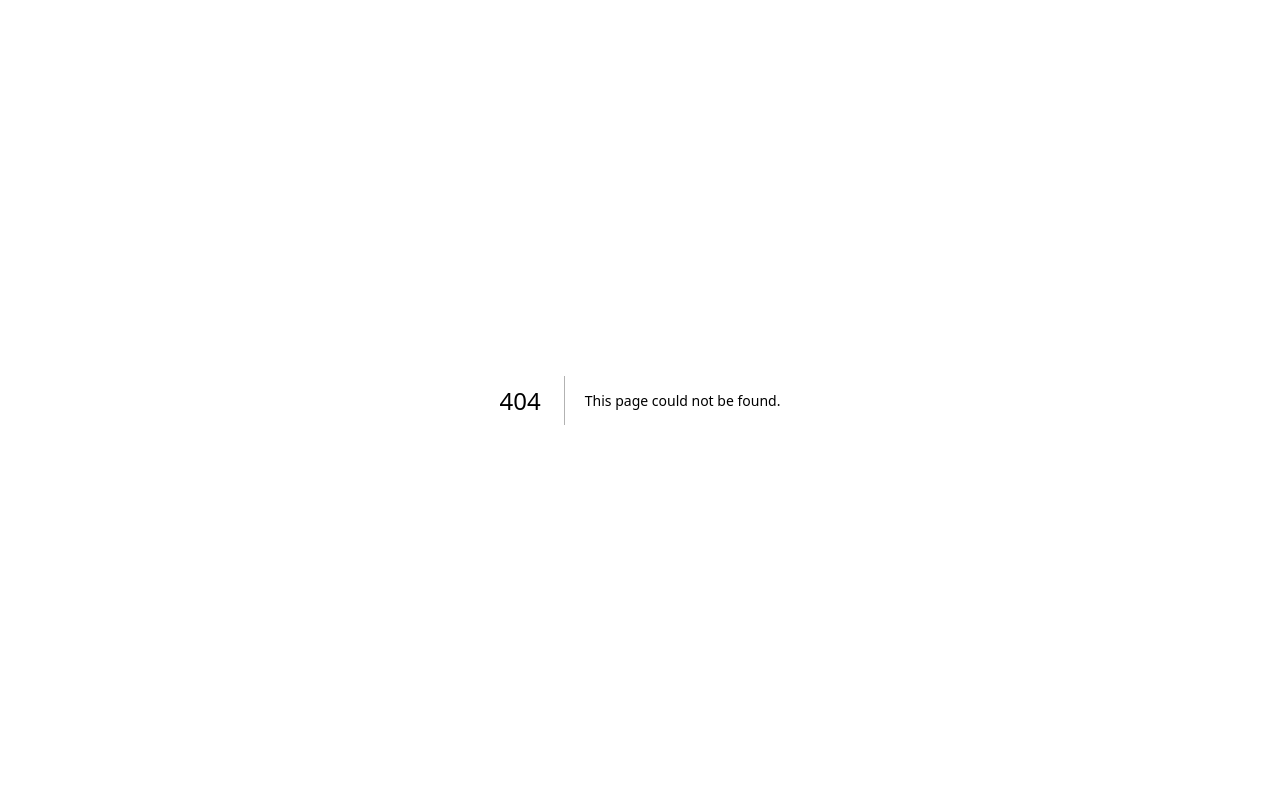
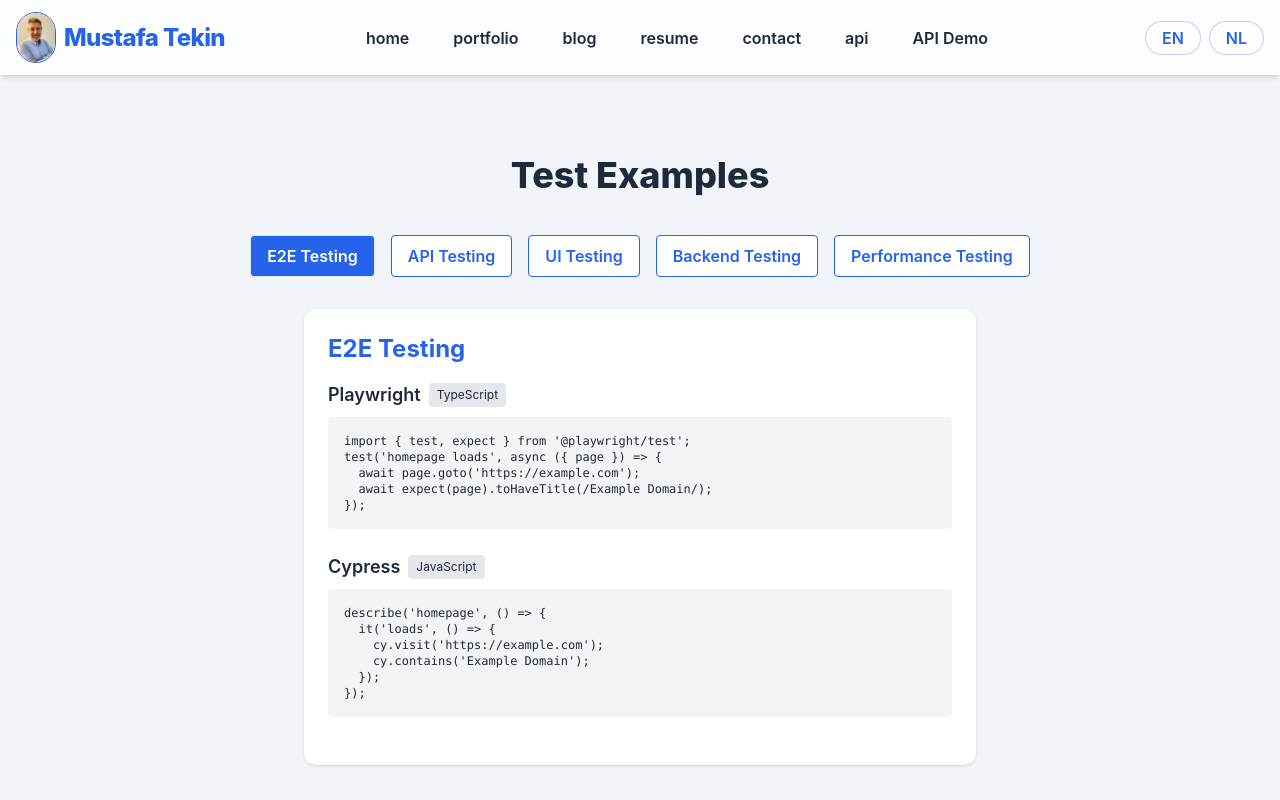
Before and after one commit to mtekin72/tekin-website, a Next.js app: page /test-examples in a window 1280 px wide. Before the commit this address had no page. Shown: the top 800 px of the page. Built offline with nearby package versions, Linux system fonts and the light colour scheme.

Commit message:
test examples

```diff
--- a/pages/api-demo.tsx
+++ /dev/null
@@ -1,43 +0,0 @@
-import React, { useEffect, useState } from 'react';
-
-const API_BASE = 'https://task-manager-api.onrender.com'; // Use your deployed API base
-
-export default function ApiDemo() {
-  const [tasks, setTasks] = useState([]);
-  const [loading, setLoading] = useState(true);
-  const [error, setError] = useState('');
-
-  useEffect(() => {
-    fetch(`${API_BASE}/tasks/`, {
-      headers: {
-        // For demo, assumes a public endpoint or you can provide a static JWT here
-      },
-    })
-      .then(async (res) => {
-        if (!res.ok) throw new Error('API error: ' + res.status);
-        return res.json();
-      })
-      .then(setTasks)
-      .catch((e) => setError(e.message))
-      .finally(() => setLoading(false));
-  }, []);
-
-  return (
-    <div className="container mx-auto py-10">
-      <h1 className="text-2xl font-bold mb-4">Live Task API Demo</h1>
-      {loading && <p>Loading tasks...</p>}
-      {error && <p className="text-red-600">{error}</p>}
-      <ul className="space-y-2">
-        {tasks.map((task: any) => (
-          <li key={task.id} className="border p-3 rounded bg-gray-50">
-            <strong>{task.title}</strong> <br />
-            <span>{task.description}</span>
-            <div>Status: {task.completed ? '✅ Completed' : '⏳ Pending'}</div>
-          </li>
-        ))}
-      </ul>
-      {tasks.length === 0 && !loading && !error && <p>No tasks found.</p>}
-      <p className="mt-8 text-gray-500 text-sm">(This fetches live data from your deployed API.)</p>
-    </div>
-  );
-}
--- a/pages/portfolio.tsx
+++ b/pages/portfolio.tsx
@@ -11,8 +11,8 @@ const projects = [
   {
     title: 'Automated API Testing',
     tools: ['Cypress','Playwright','Selenium', 'JUnit', 'Jenkins','Postman'],
-    description: 'Developed robust automated AI tests automated API testing for the ReqRes service..and continuous integration.',
-    codeSnippet: `@Test\npublic void testLogin() {\n  driver.get(\"https://shop.com/login\");\n  driver.findElement(By.id(\"user\")).sendKeys(\"testuser\");\n  driver.findElement(By.id(\"pass\")).sendKeys(\"password\");\n  driver.findElement(By.id(\"login\")).click();\n  assertTrue(driver.findElement(By.id(\"welcome\")).isDisplayed());\n}`,
+    description: 'Developed robust  API testing for the ReqRes service and continuous integration.',
+
     image: '/images/project1.png',
     repo: 'https://github.com/mtekin72/playwright-api-testing-reqres'
   },
@@ -20,7 +20,7 @@ const projects = [
     title: 'CI/CD Automation with Jenkins',
     tools: ['Jenkins', 'Docker', 'JUnit'],
     description: 'Implemented CI/CD pipelines for automated testing and deployment using Jenkins and Docker.',
-    codeSnippet: 'pipeline {\n  agent any\n  stages {\n    stage(\'Build\') { steps { sh \'npm run build\' } }\n    stage(\'Test\') { steps { sh \'npm test\' } }\n  }\n}',
+
     image: '/images/project2.png'
   },
 ];
@@ -71,7 +71,17 @@ export default function Portfolio() {
                 ))}
               </div>
               <p className="mb-4 text-gray-700">{projects[modal].description}</p>
-              <pre className="bg-gray-100 p-4 rounded text-xs overflow-x-auto mb-2"><code>{projects[modal].codeSnippet}</code></pre>
+
+              {projects[modal].repo && (
+                <a
+                  href={projects[modal].repo}
+                  target="_blank"
+                  rel="noopener noreferrer"
+                  className="inline-block mt-2 px-4 py-2 bg-gray-900 text-white rounded hover:bg-gray-700 transition"
+                >
+                  View on GitHub
+                </a>
+              )}
               {projects[modal].repo && (
                 <a
                   href={projects[modal].repo}
--- /dev/null
+++ b/pages/test-examples.tsx
@@ -0,0 +1,109 @@
+import Header from '../components/Header';
+import Footer from '../components/Footer';
+import { useState } from 'react';
+
+const testCategories = [
+  {
+    name: 'E2E Testing',
+    tools: [
+      {
+        tool: 'Playwright',
+        language: 'TypeScript',
+        example: `import { test, expect } from '@playwright/test';\ntest('homepage loads', async ({ page }) => {\n  await page.goto('https://example.com');\n  await expect(page).toHaveTitle(/Example Domain/);\n});`
+      },
+      {
+        tool: 'Cypress',
+        language: 'JavaScript',
+        example: `describe('homepage', () => {\n  it('loads', () => {\n    cy.visit('https://example.com');\n    cy.contains('Example Domain');\n  });\n});`
+      }
+    ]
+  },
+  {
+    name: 'API Testing',
+    tools: [
+      {
+        tool: 'Playwright',
+        language: 'TypeScript',
+        example: `import { test, expect } from '@playwright/test';\ntest('login API', async ({ request }) => {\n  const res = await request.post('https://reqres.in/api/login', {\n    data: { email: 'eve.holt@reqres.in', password: 'cityslicka' }\n  });\n  expect(res.ok()).toBeTruthy();\n});`
+      },
+      {
+        tool: 'Postman',
+        language: 'JSON',
+        example: `{
+  "method": "POST",
+  "url": "https://reqres.in/api/login",
+  "body": {
+    "email": "eve.holt@reqres.in",
+    "password": "cityslicka"
+  }
+}`
+      }
+    ]
+  },
+  {
+    name: 'UI Testing',
+    tools: [
+      {
+        tool: 'Selenium',
+        language: 'Java',
+        example: `@Test\npublic void testLogin() {\n  driver.get("https://shop.com/login");\n  driver.findElement(By.id("user")).sendKeys("testuser");\n  driver.findElement(By.id("pass")).sendKeys("password");\n  driver.findElement(By.id("login")).click();\n  assertTrue(driver.findElement(By.id("welcome")).isDisplayed());\n}`
+      }
+    ]
+  },
+  {
+    name: 'Backend Testing',
+    tools: [
+      {
+        tool: 'Robot Framework',
+        language: 'Robot',
+        example: `*** Test Cases ***\nGet All Users\n    GET    https://reqres.in/api/users\n    Status Should Be    200`
+      }
+    ]
+  },
+  {
+    name: 'Performance Testing',
+    tools: [
+      {
+        tool: 'k6',
+        language: 'JavaScript',
+        example: `import http from 'k6/http';\nimport { check } from 'k6';\nexport default function () {\n  const res = http.get('https://reqres.in/api/users');\n  check(res, { 'status was 200': (r) => r.status === 200 });\n}`
+      }
+    ]
+  }
+];
+
+export default function TestExamples() {
+  const [selected, setSelected] = useState(0);
+  return (
+    <>
+      <Header />
+      <main className="container mx-auto px-4 py-12 md:py-20">
+        <h1 className="text-4xl font-extrabold mb-10 text-secondary text-center">Test Examples</h1>
+        <div className="flex gap-4 mb-8 justify-center flex-wrap">
+          {testCategories.map((cat, idx) => (
+            <button
+              key={cat.name}
+              className={`px-4 py-2 rounded font-semibold border transition ${selected===idx ? 'bg-primary text-white' : 'bg-white text-primary border-primary hover:bg-primary hover:text-white'}`}
+              onClick={() => setSelected(idx)}
+            >
+              {cat.name}
+            </button>
+          ))}
+        </div>
+        <div className="bg-white rounded-xl shadow p-6 max-w-2xl mx-auto">
+          <h2 className="text-2xl font-bold mb-4 text-primary">{testCategories[selected].name}</h2>
+          {testCategories[selected].tools.map((tool, i) => (
+            <div key={tool.tool} className="mb-6">
+              <div className="flex items-center gap-2 mb-2">
+                <span className="font-semibold text-lg">{tool.tool}</span>
+                <span className="text-xs bg-gray-200 rounded px-2 py-1">{tool.language}</span>
+              </div>
+              <pre className="bg-gray-100 p-4 rounded text-xs overflow-x-auto"><code>{tool.example}</code></pre>
+            </div>
+          ))}
+        </div>
+      </main>
+      <Footer />
+    </>
+  );
+}
```
